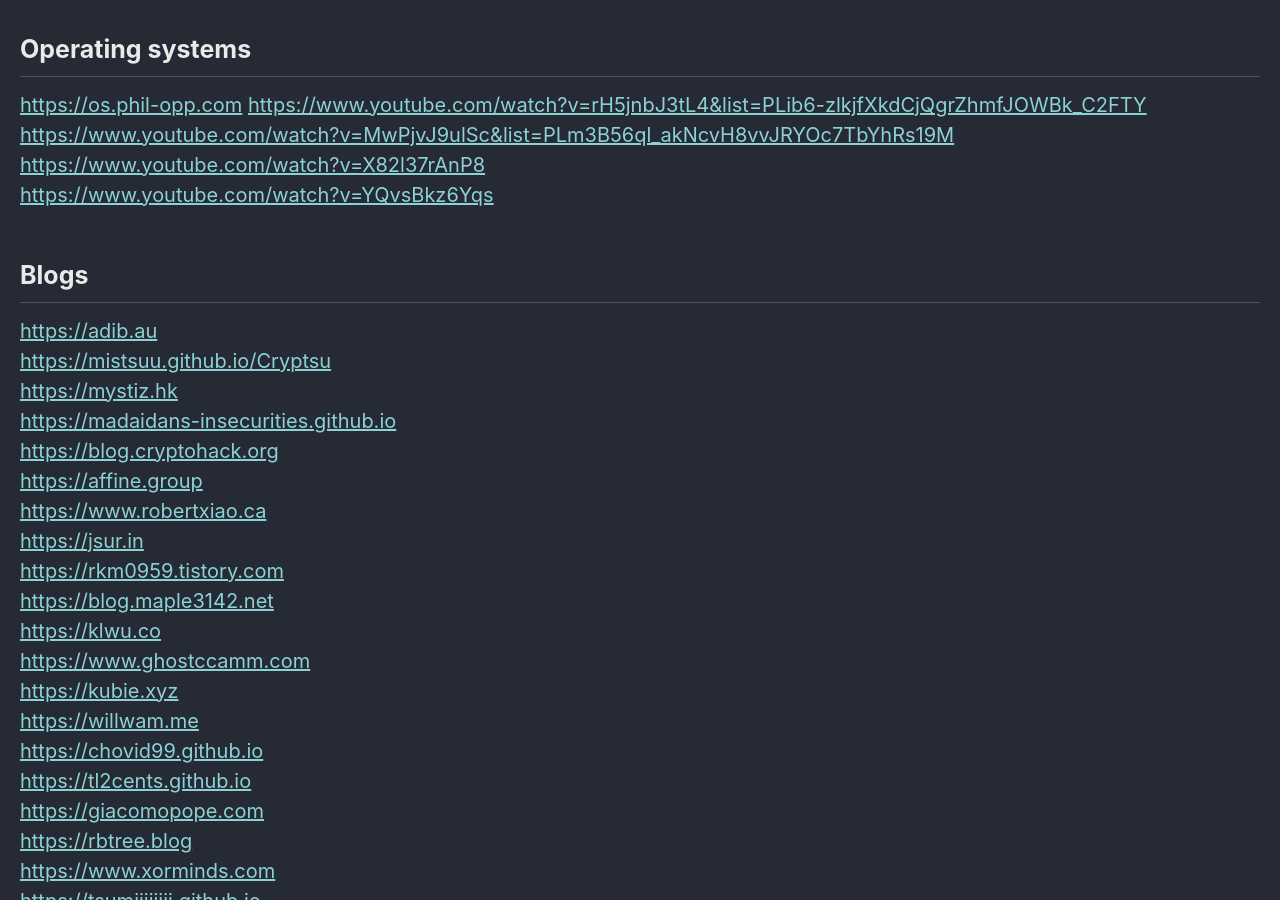
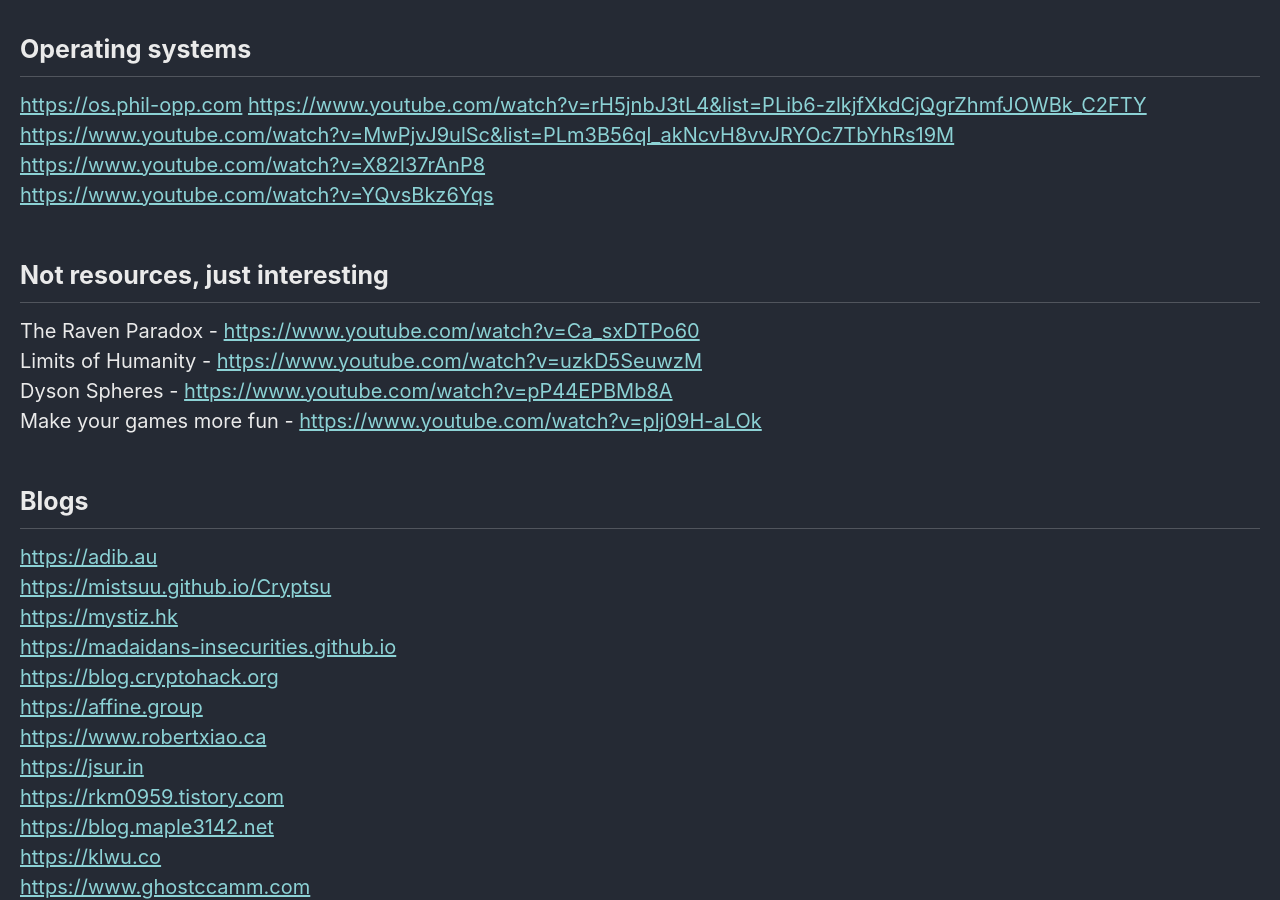
Before and after one commit to Connor-McCartney/Connor-McCartney.github.io, a Jekyll site: the page built from _pages/misc/resources.md, in a window 1280 px wide and 900 px high, scrolled down 2976 px. Built offline with Jekyll 4.4.1, drawn with Linux system fonts in a browser that asks for light colours; cached includes are drawn as plain includes.

Commit message:
Update resources.md

```diff
--- a/_pages/misc/resources.md
+++ b/_pages/misc/resources.md
@@ -105,6 +105,12 @@ Learn Azure <https://learn.microsoft.com/en-us/azure/?product=popular> <br>
 <https://www.youtube.com/watch?v=X82l37rAnP8> <br>
 <https://www.youtube.com/watch?v=YQvsBkz6Yqs> <br>
 
+## Not resources, just interesting
+
+The Raven Paradox - <https://www.youtube.com/watch?v=Ca_sxDTPo60> <br>
+Limits of Humanity - <https://www.youtube.com/watch?v=uzkD5SeuwzM> <br>
+Dyson Spheres - <https://www.youtube.com/watch?v=pP44EPBMb8A> <br>
+Make your games more fun - <https://www.youtube.com/watch?v=plj09H-aLOk> <br>
 
 
 ## Blogs
```
